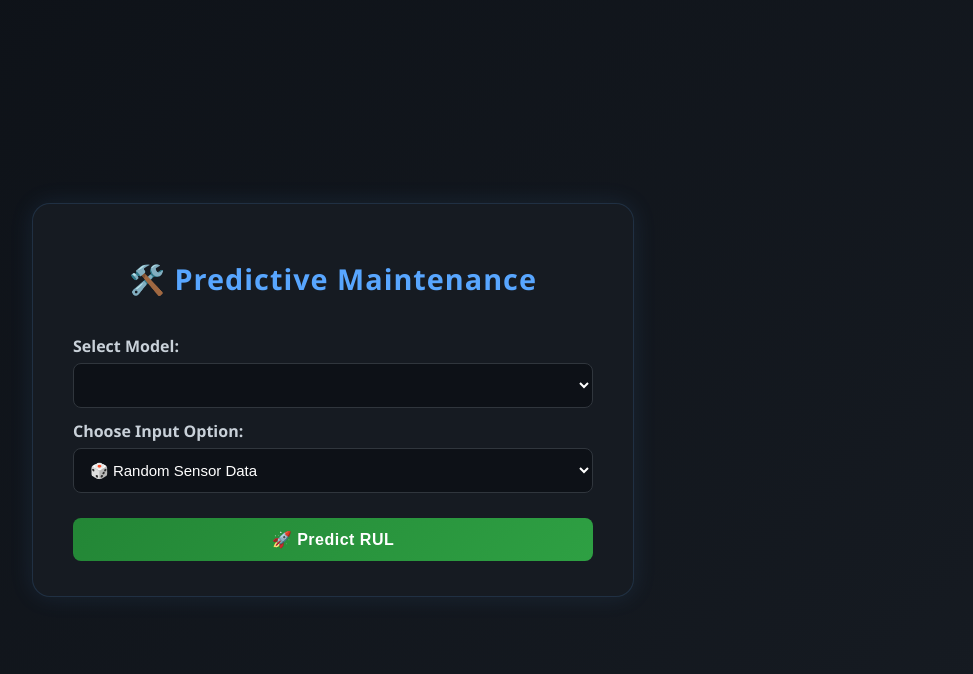
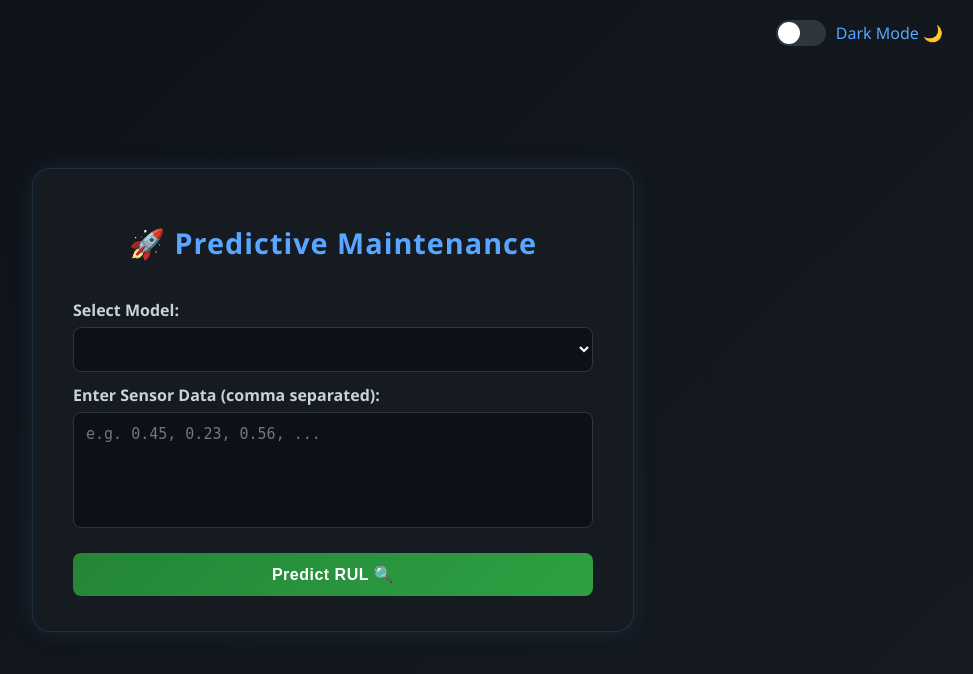
Before and after one commit to VaibhavSaxena10/predictive_maintenance, a Flask app: page / in a window 1280 px wide. Shown: the top 674 px of the page, without its empty margins (307-1280 px from the left). Run offline with Flask 3, Linux system fonts and the light colour scheme; lists and menus that the app fills with data are empty.

Commit message:
Optimized Codes

```diff
--- a/templates/index.html
+++ b/templates/index.html
@@ -2,54 +2,60 @@
 <html lang="en">
 <head>
     <meta charset="UTF-8">
+    <meta name="viewport" content="width=device-width, initial-scale=1.0">
     <title>Predictive Maintenance Dashboard</title>
     <link rel="stylesheet" href="{{ url_for('static', filename='css/style.css') }}">
 </head>
+
 <body>
+
+    <!-- 🌗 Theme Toggle -->
+    <div class="toggle-container" onclick="toggleTheme()">
+        <div class="toggle-switch"></div>
+        <span id="theme-label">Dark Mode 🌙</span>
+    </div>
+
+    <!-- ⚙️ Main Container -->
     <div class="container">
-    <h1>🛠️ Predictive Maintenance</h1>
-    <form method="POST" enctype="multipart/form-data">
-      <label>Select Model:</label>
-      <select name="model_name" required>
+        <h1>🚀 Predictive Maintenance</h1>
+
+        <form id="predictForm" method="POST" action="/predict">
+            <label for="model_name">Select Model:</label>
+            <select name="model_name" id="model_name">
                 {% for model in models %}
                 <option value="{{ model }}">{{ model }}</option>
                 {% endfor %}
             </select>
 
-      <label>Choose Input Option:</label>
-      <select name="input_option" id="input_option" onchange="toggleInputFields()">
-        <option value="random">🎲 Random Sensor Data</option>
-        <option value="dataset">📂 Load from Dataset Sample</option>
-        <option value="pdf">📄 Upload PDF File</option>
-      </select>
+            <label for="input_data">Enter Sensor Data (comma separated):</label>
+            <textarea name="input_data" id="input_data" rows="5" placeholder="e.g. 0.45, 0.23, 0.56, ..."></textarea>
 
-      <div id="pdf_input" style="display:none;">
-        <label>Upload PDF:</label>
-        <input type="file" name="pdf_file" accept=".pdf">
-      </div>
-
-      <button type="submit">🚀 Predict RUL</button>
+            <button type="submit">Predict RUL 🔍</button>
         </form>
 
+        <!-- 🧾 Result Section -->
         {% if result %}
-    <div class="result">
-      {% if result.error %}
-      <p style="color:red;">⚠️ {{ result.error }}</p>
-      {% else %}
-      <h3>Prediction Result:</h3>
-      <p><b>Model Used:</b> {{ result.model_used }}</p>
-      <p><b>Predicted RUL:</b> {{ result.predicted_RUL }}</p>
-      <p><b>Machine Status:</b> {{ result.machine_status }}</p>
-      {% endif %}
+        <div class="result-card">
+            <h2>📊 Prediction Result</h2>
+            <p><strong>Model Used:</strong> {{ result.model_used }}</p>
+            <p><strong>Predicted RUL:</strong> {{ result.predicted_RUL }}</p>
+            <p><strong>Status:</strong> {{ result.machine_status }}</p>
         </div>
         {% endif %}
     </div>
 
+    <!-- 🌞 Toggle Script -->
     <script>
-    function toggleInputFields() {
-      const option = document.getElementById("input_option").value;
-      document.getElementById("pdf_input").style.display = option === "pdf" ? "block" : "none";
+        function toggleTheme() {
+            document.body.classList.toggle("light-mode");
+            const label = document.getElementById("theme-label");
+            if (document.body.classList.contains("light-mode")) {
+                label.textContent = "Light Mode ☀️";
+            } else {
+                label.textContent = "Dark Mode 🌙";
+            }
         }
     </script>
+
 </body>
 </html>
```
Lines whose indentation alone changed are shown as unchanged.
